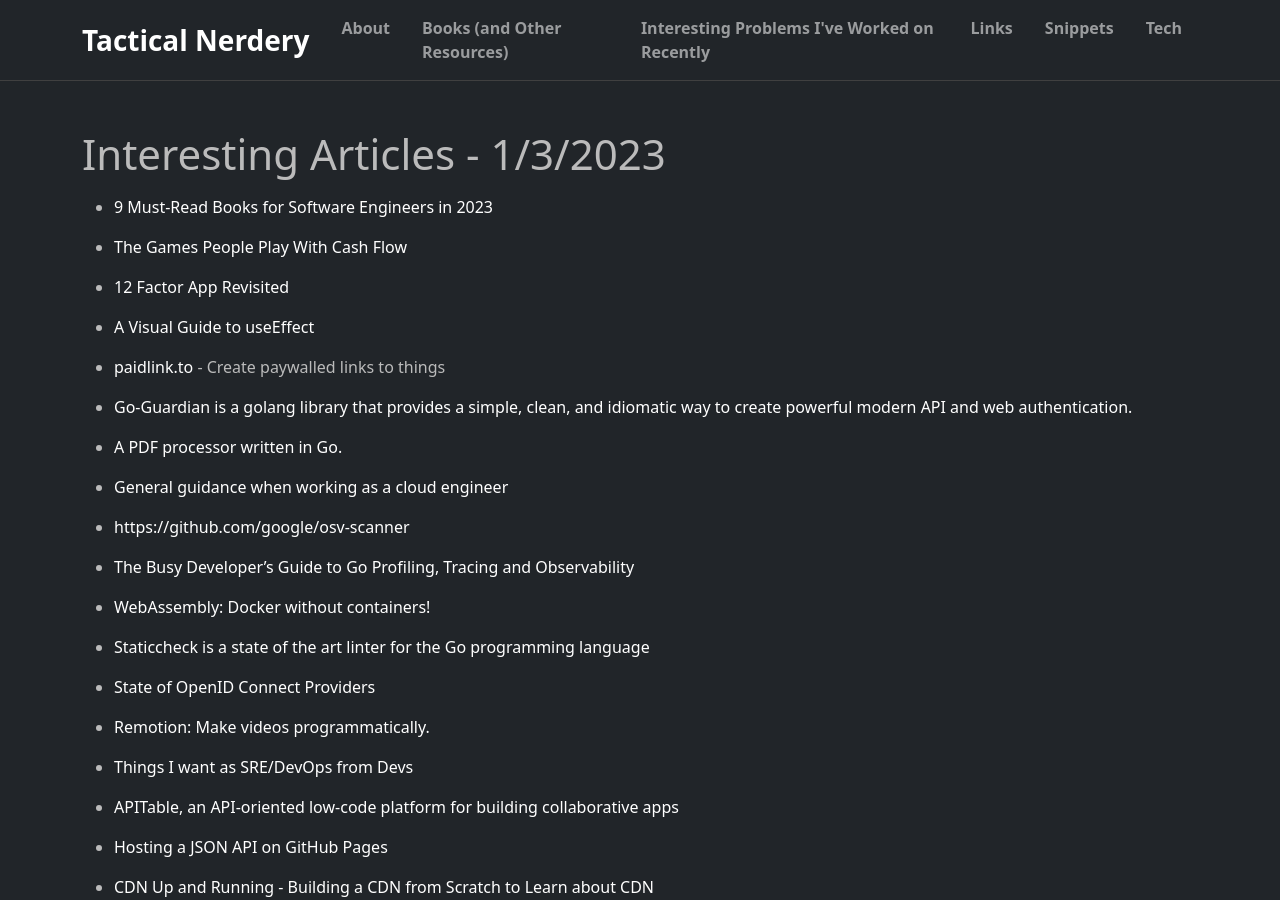
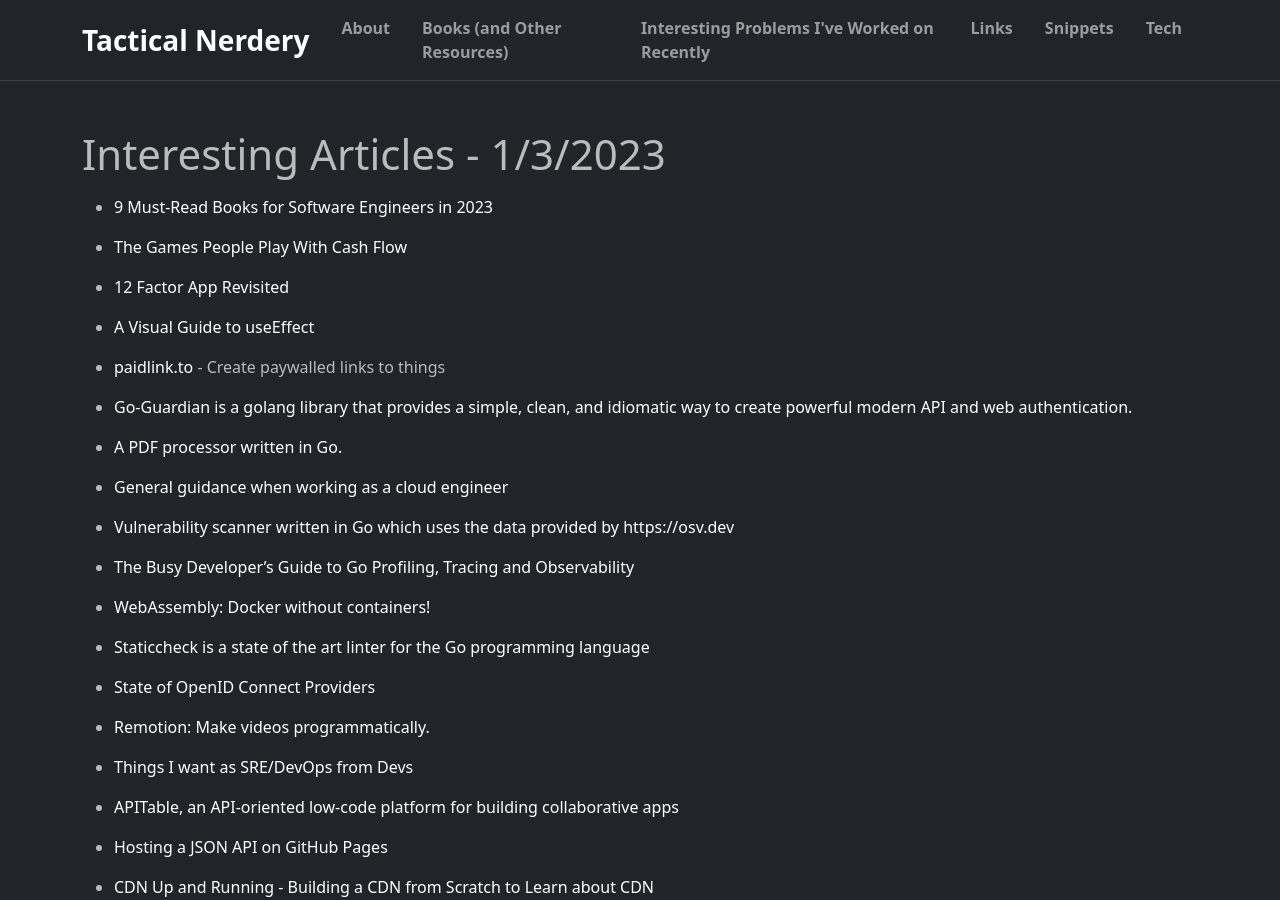
Before and after one commit to rayterrill/tacticalnerdery.com.old, a Jekyll site: the page built from _posts/2023-1-3-interesting-articles.md, in a window 1280 px wide and 900 px high. Built offline with Jekyll 4.4.1, drawn with Linux system fonts in a browser that asks for light colours; nearby versions of some CDN libraries.

Commit message:
Update 2023-1-3-interesting-articles.md

```diff
--- a/_posts/2023-1-3-interesting-articles.md
+++ b/_posts/2023-1-3-interesting-articles.md
@@ -19,7 +19,7 @@ categories: tech
 
 * [General guidance when working as a cloud engineer](https://www.lockedinspace.com/posts/001.html)
 
-* [https://github.com/google/osv-scanner](https://github.com/google/osv-scanner)
+* [Vulnerability scanner written in Go which uses the data provided by https://osv.dev](https://github.com/google/osv-scanner)
 
 * [The Busy Developer's Guide to Go Profiling, Tracing and Observability](https://github.com/DataDog/go-profiler-notes/blob/main/guide/README.md)
 
```
